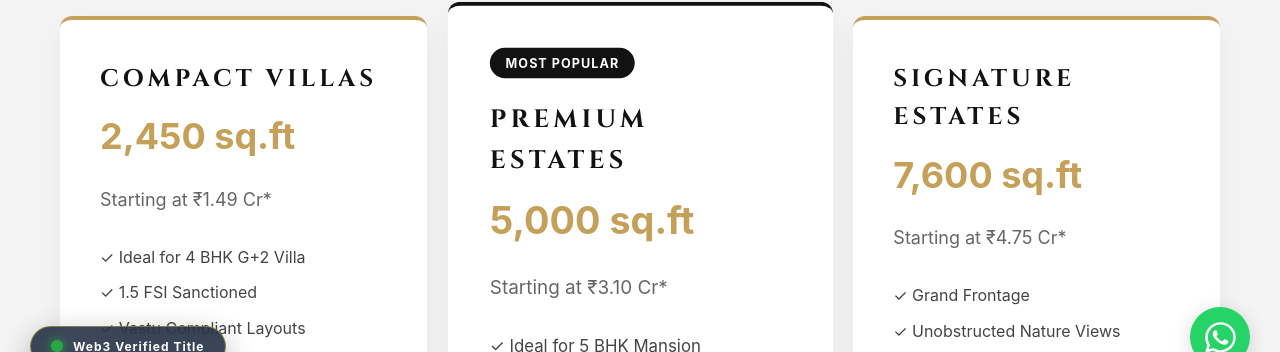
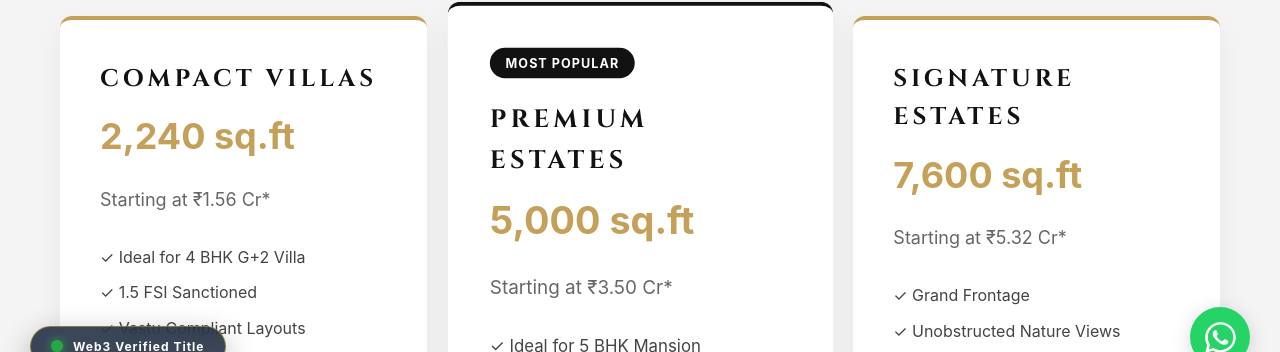
Before and after one commit to vetroconstructions-arch/kumararanya, a Next.js app: page /aranya-na-bungalow-plots-hinjewadi/pricing in a window 1280 px wide. Shown: the part 403-755 px from the top of the page. Built offline with nearby package versions, Linux system fonts and the light colour scheme.

Commit message:
feat(pricing): Mathematically recalculated entire platform pricing architecture to strictly enforce ₹7,000 per sq.ft across all configurations

```diff
--- a/app/aranya-na-bungalow-plots-hinjewadi/pricing/page.js
+++ b/app/aranya-na-bungalow-plots-hinjewadi/pricing/page.js
@@ -4,7 +4,7 @@ import PlotAvailability from '../../../components/PlotAvailability';
 
 export const metadata = {
   title: 'Pricing & Dimensions | Aranya NA Bungalow Plots in Hinjewadi',
-  description: 'Explore the pricing, dimensions, and investment potential of Aranya NA Bungalow Plots in Hinjewadi. Starting from ₹1.49 Cr for 2450 sq.ft to 7600 sq.ft.',
+  description: 'Explore the pricing, dimensions, and investment potential of Aranya NA Bungalow Plots in Hinjewadi. Starting from ₹1.56 Cr for 2240 sq.ft to 7600 sq.ft.',
   alternates: {
     canonical: 'https://www.kumararanya.in/aranya-na-bungalow-plots-hinjewadi/pricing'
   }
@@ -27,8 +27,8 @@ export default function PricingPage() {
 
           <div style={{ background: 'white', padding: '40px', borderRadius: '12px', boxShadow: '0 10px 30px rgba(0,0,0,0.05)', borderTop: '4px solid var(--secondary)' }}>
             <h3 style={{ fontSize: '24px', color: 'var(--primary)', marginBottom: '10px' }}>Compact Villas</h3>
-            <div style={{ fontSize: '36px', fontWeight: 'bold', color: 'var(--secondary)', marginBottom: '20px' }}>2,450 sq.ft</div>
-            <p style={{ fontSize: '18px', color: '#666', marginBottom: '30px' }}>Starting at ₹1.49 Cr*</p>
+            <div style={{ fontSize: '36px', fontWeight: 'bold', color: 'var(--secondary)', marginBottom: '20px' }}>2,240 sq.ft</div>
+            <p style={{ fontSize: '18px', color: '#666', marginBottom: '30px' }}>Starting at ₹1.56 Cr*</p>
             <ul style={{ listStyle: 'none', padding: 0, marginBottom: '40px', color: '#444' }}>
               <li style={{ marginBottom: '10px' }}>✓ Ideal for 4 BHK G+2 Villa</li>
               <li style={{ marginBottom: '10px' }}>✓ 1.5 FSI Sanctioned</li>
@@ -41,7 +41,7 @@ export default function PricingPage() {
             <div style={{ background: 'var(--primary)', color: 'white', display: 'inline-block', padding: '5px 15px', borderRadius: '20px', fontSize: '12px', fontWeight: 'bold', marginBottom: '20px', textTransform: 'uppercase', letterSpacing: '1px' }}>Most Popular</div>
             <h3 style={{ fontSize: '24px', color: 'var(--primary)', marginBottom: '10px' }}>Premium Estates</h3>
             <div style={{ fontSize: '36px', fontWeight: 'bold', color: 'var(--secondary)', marginBottom: '20px' }}>5,000 sq.ft</div>
-            <p style={{ fontSize: '18px', color: '#666', marginBottom: '30px' }}>Starting at ₹3.10 Cr*</p>
+            <p style={{ fontSize: '18px', color: '#666', marginBottom: '30px' }}>Starting at ₹3.50 Cr*</p>
             <ul style={{ listStyle: 'none', padding: 0, marginBottom: '40px', color: '#444' }}>
               <li style={{ marginBottom: '10px' }}>✓ Ideal for 5 BHK Mansion</li>
               <li style={{ marginBottom: '10px' }}>✓ Space for Private Pool</li>
@@ -53,7 +53,7 @@ export default function PricingPage() {
           <div style={{ background: 'white', padding: '40px', borderRadius: '12px', boxShadow: '0 10px 30px rgba(0,0,0,0.05)', borderTop: '4px solid var(--secondary)' }}>
             <h3 style={{ fontSize: '24px', color: 'var(--primary)', marginBottom: '10px' }}>Signature Estates</h3>
             <div style={{ fontSize: '36px', fontWeight: 'bold', color: 'var(--secondary)', marginBottom: '20px' }}>7,600 sq.ft</div>
-            <p style={{ fontSize: '18px', color: '#666', marginBottom: '30px' }}>Starting at ₹4.75 Cr*</p>
+            <p style={{ fontSize: '18px', color: '#666', marginBottom: '30px' }}>Starting at ₹5.32 Cr*</p>
             <ul style={{ listStyle: 'none', padding: 0, marginBottom: '40px', color: '#444' }}>
               <li style={{ marginBottom: '10px' }}>✓ Grand Frontage</li>
               <li style={{ marginBottom: '10px' }}>✓ Unobstructed Nature Views</li>
--- a/app/home-b/page.js
+++ b/app/home-b/page.js
@@ -7,7 +7,7 @@ import ExpansiveData from '../../components/ExpansiveData';
 import PuneMarketAnalysis from '../../components/PuneMarketAnalysis';
 
 export default function Home() {
-  const [initialInvestment, setInitialInvestment] = useState(14900000); // 1.49 Cr
+  const [initialInvestment, setInitialInvestment] = useState(15680000); // 1.56 Cr
   const [years, setYears] = useState(5);
 
   // Enquiry Form State
@@ -106,7 +106,7 @@ export default function Home() {
     "@context": "https://schema.org",
     "@type": "RealEstateListing",
     "name": "Aranya NA Bungalow Plots by Kumar Builders",
-    "description": "Premium 100% Title Clear PMRDA NA Sanctioned plots in West Pune, starting at ₹1.49 Cr.",
+    "description": "Premium 100% Title Clear PMRDA NA Sanctioned plots in West Pune, starting at ₹1.56 Cr.",
     "url": "https://www.kumararanya.in/",
     "image": "https://www.kumararanya.in/assets/images/scenic_villa.png",
     "offers": {
@@ -185,7 +185,7 @@ export default function Home() {
             </div>
             <h1 style={{ fontSize: '64px', fontWeight: '900', marginBottom: '20px', lineHeight: '1.1', color: '#0a192f' }}>Data-Driven Real Estate:<br/>Kumar Aranya Marunji</h1>
             <p style={{ fontSize: '24px', margin: '0 auto 40px', color: '#555' }}>
-              Historically, Hinjewadi plots have yielded an 18% CAGR.<br/>Secure a 2450 sq.ft plot today and build your generational asset.
+              Historically, Hinjewadi plots have yielded an 18% CAGR.<br/>Secure a 2240 sq.ft plot today and build your generational asset.
             </p>
             <div style={{ display: 'flex', gap: '20px', justifyContent: 'center' }}>
               <Link href="/configurator" className="btn" style={{ padding: '20px 40px', fontSize: '18px', background: '#0a192f', color: 'white' }}>Calculate ROI & Build Villa</Link>
--- a/app/page.js
+++ b/app/page.js
@@ -7,7 +7,7 @@ import ExpansiveData from '../components/ExpansiveData';
 import PuneMarketAnalysis from '../components/PuneMarketAnalysis';
 
 export default function Home() {
-  const [initialInvestment, setInitialInvestment] = useState(14900000); // 1.49 Cr
+  const [initialInvestment, setInitialInvestment] = useState(15680000); // 1.56 Cr
   const [years, setYears] = useState(5);
 
   // Enquiry Form State
@@ -106,7 +106,7 @@ export default function Home() {
     "@context": "https://schema.org",
     "@type": "RealEstateListing",
     "name": "Aranya NA Bungalow Plots by Kumar Builders",
-    "description": "Premium 100% Title Clear PMRDA NA Sanctioned plots in West Pune, starting at ₹1.49 Cr.",
+    "description": "Premium 100% Title Clear PMRDA NA Sanctioned plots in West Pune, starting at ₹1.56 Cr.",
     "url": "https://www.kumararanya.in/",
     "image": "https://www.kumararanya.in/assets/images/scenic_villa.png",
     "offers": {
--- a/app/search/[keyword]/page.js
+++ b/app/search/[keyword]/page.js
@@ -91,7 +91,7 @@ export default async function KeywordPage({ params }) {
 
       <footer style={{ padding: '80px 20px', textAlign: 'center', background: '#050d1a', borderTop: '1px solid rgba(255,255,255,0.05)' }}>
         <h2 style={{ fontSize: '32px', color: 'white', marginBottom: '20px' }}>Ready to Invest in {data.geo.replace(/\b\w/g, l => l.toUpperCase())}?</h2>
-        <p style={{ color: '#aaa', marginBottom: '40px' }}>Plots ranging from 2,240 sq.ft to 7,600 sq.ft. Starting at ₹1.49 Cr.</p>
+        <p style={{ color: '#aaa', marginBottom: '40px' }}>Plots ranging from 2,240 sq.ft to 7,600 sq.ft. Starting at ₹1.56 Cr.</p>
         <Link href="/#contact" style={{ padding: '15px 40px', background: 'transparent', border: '2px solid var(--secondary)', color: 'var(--secondary)', textDecoration: 'none', fontSize: '18px', fontWeight: 'bold', borderRadius: '4px' }}>
           Contact Sales Team
         </Link>
--- a/components/ExpansiveData.js
+++ b/components/ExpansiveData.js
@@ -5,7 +5,7 @@ export default function ExpansiveData() {
   const [openFaq, setOpenFaq] = useState(0);
 
   const faqs = [
-    { q: "What is the price of NA plots at Aranya?", a: "Premium NA bungalow plots at Aranya start from ₹1.49 Crore onwards. Pricing varies based on exact plot size, layout orientation, and proximity to the biodiversity park." },
+    { q: "What is the price of NA plots at Aranya?", a: "Premium NA bungalow plots at Aranya start from ₹1.56 Crore onwards. Pricing varies based on exact plot size, layout orientation, and proximity to the biodiversity park." },
     { q: "Is Aranya within PMC limits?", a: "Yes, the project is strategically located with seamless connectivity to PMC infrastructure, ensuring rapid property value appreciation and excellent civic amenities." },
     { q: "What plot sizes are available?", a: "We offer tailored configurations: 2,240 sq.ft compact villa plots, 5,000 sq.ft premium villa plots, and 7,600 sq.ft ultra-premium estate plots." },
     { q: "Can I build a G+2 villa?", a: "Absolutely. All plots come with 100% clear NA (Non-Agricultural) titles, 1.5 FSI, and approved G+2 building permissions." },
--- a/components/PlotAvailability.js
+++ b/components/PlotAvailability.js
@@ -13,7 +13,7 @@ export default function PlotAvailability() {
       const isCorner = i % 8 === 0 || i % 8 === 7;
       let status = 'AVAILABLE';
       let type = 'Compact Villa';
-      let size = '2,450 sq.ft';
+      let size = '2,240 sq.ft';
 
       // Determine size
       if (i > 30) { type = 'Premium Estate'; size = '5,000 sq.ft'; }
```
Also changed, not shown: public/sw.js.
